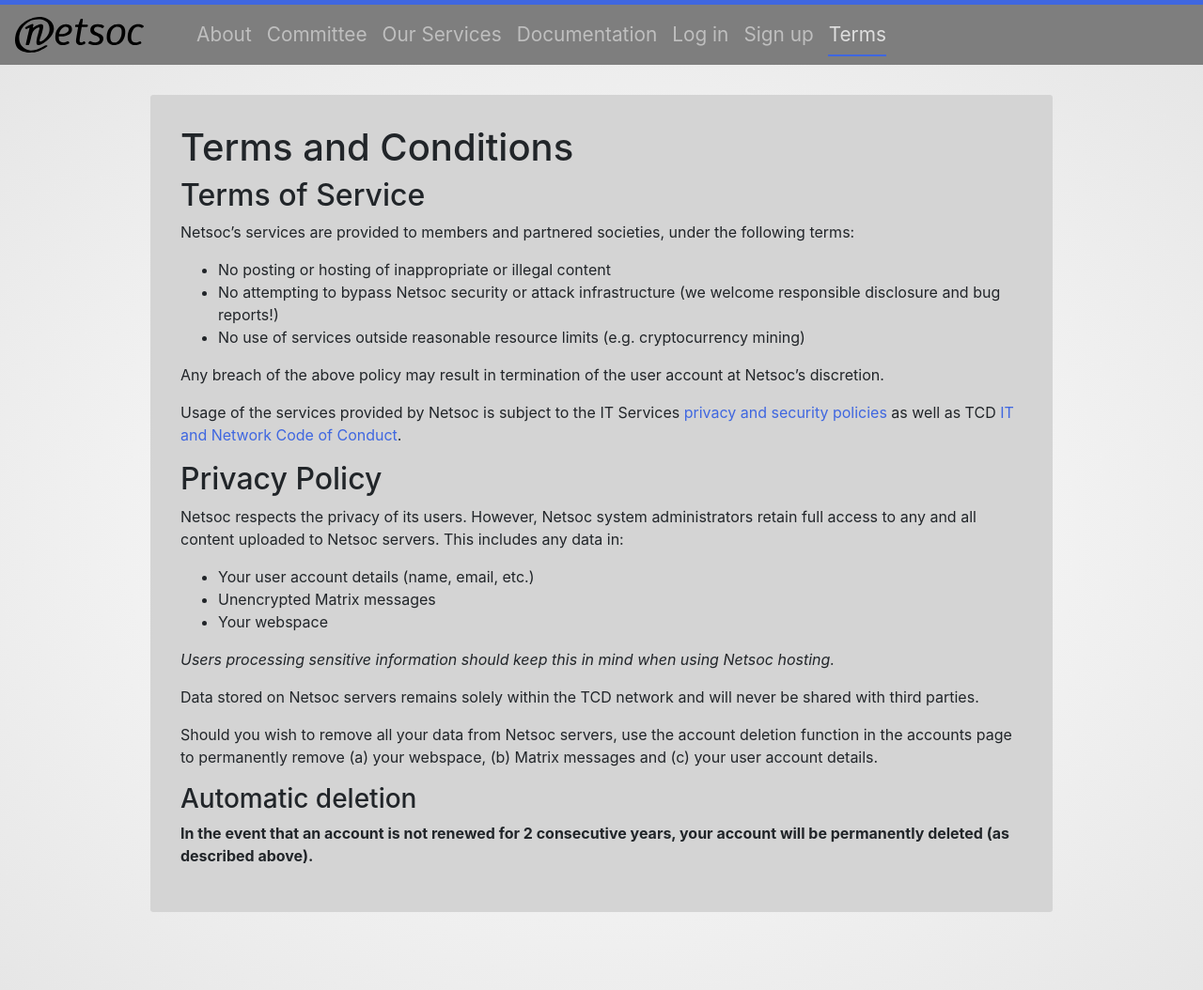
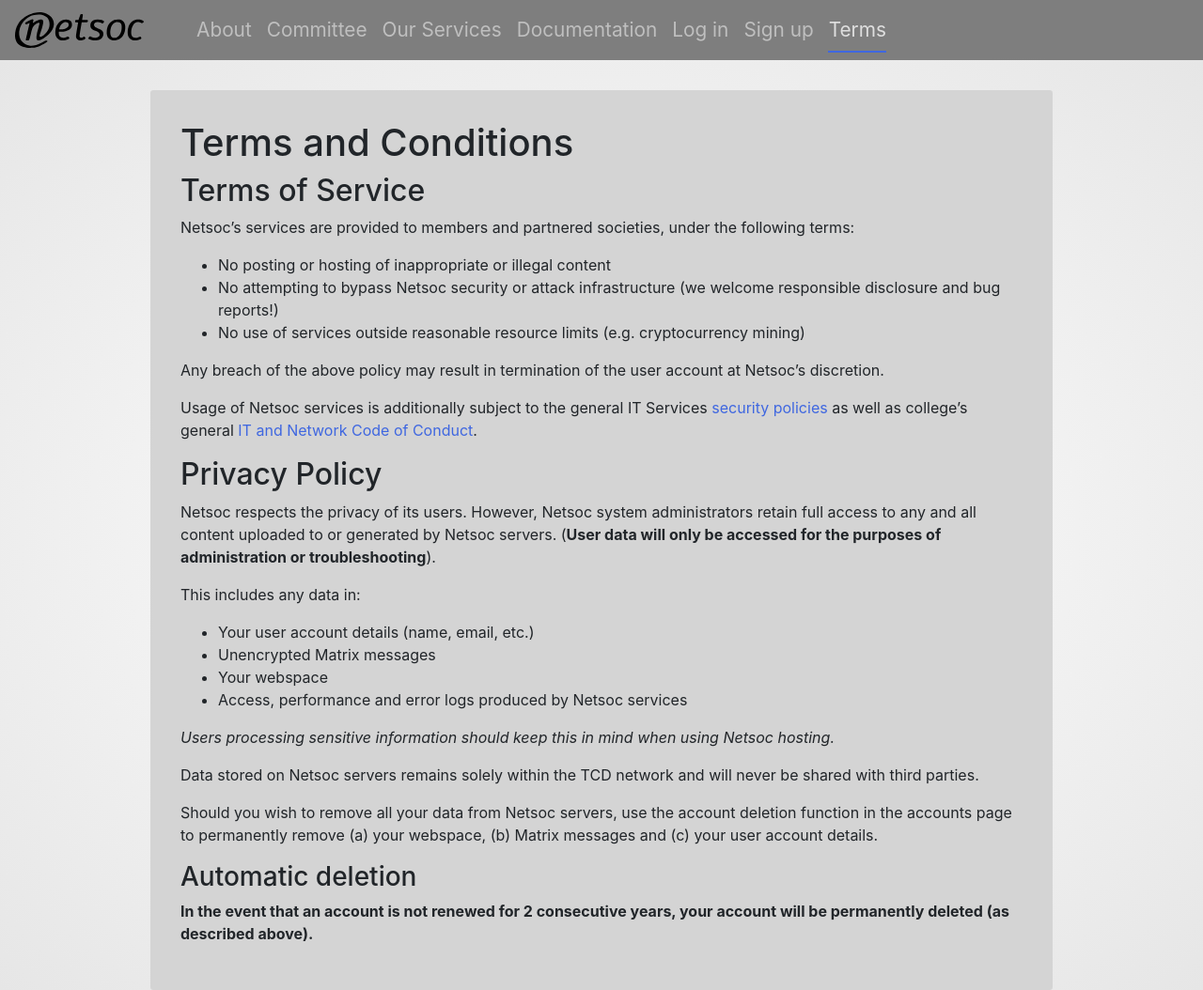
Before and after one commit to netsoc/website-ng, a Jekyll site: the page built from tos.md, in a window 1280 px wide. Shown: the whole page at 94% size. Built offline with Jekyll 4.4.1, drawn with Linux system fonts in a browser that asks for light colours.

Commit message:
Add IT policies and clarify privacy stuff

```diff
--- a/tos.md
+++ b/tos.md
@@ -8,7 +8,7 @@
 
 ## Terms of Service
 
-Netsoc’s services are provided to members and partnered societies, under the
+Netsoc's services are provided to members and partnered societies, under the
 following terms:
 
 - No posting or hosting of inappropriate or illegal content
@@ -18,26 +18,32 @@
   mining)
 
 Any breach of the above policy may result in termination of the user account at
-Netsoc’s discretion.
+Netsoc's discretion.
 
-Usage of the services provided by Netsoc is subject to the IT Services [privacy and security policies](https://www.tcd.ie/ITSecurity/policies/supporting-policies.php) as well as TCD [IT and Network Code of Conduct](https://www.tcd.ie/about/policies/it_and_network_code_of_conduct.php).
+Usage of Netsoc services is additionally subject to the general IT Services
+<a href="https://www.tcd.ie/ITSecurity/policies/" target="_blank">security policies</a>
+as well as college's general
+<a href="https://www.tcd.ie/about/policies/it_and_network_code_of_conduct.php" target="_blank">IT and Network Code of Conduct</a>.
 
 ## Privacy Policy
 
 Netsoc respects the privacy of its users. However, Netsoc system administrators
-retain full access to any and all content uploaded to Netsoc servers. This
-includes any data in:
+retain full access to any and all content uploaded to or generated by Netsoc
+servers. (**User data will only be accessed for the purposes of administration
+or troubleshooting**).
+
+This includes any data in:
 
 - Your user account details (name, email, etc.)
 - Unencrypted Matrix messages
 - Your webspace
+- Access, performance and error logs produced by Netsoc services
 
 _Users processing sensitive information should keep this in mind when using
 Netsoc hosting._
 
-Data stored on Netsoc servers remains solely within the TCD network and will never be shared with third parties.
-
-
+Data stored on Netsoc servers remains solely within the TCD network and will
+never be shared with third parties.
 
 Should you wish to remove all your data from Netsoc servers, use the account
 deletion function in the accounts page to permanently remove (a) your webspace,
```
